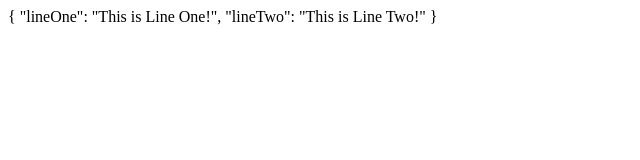
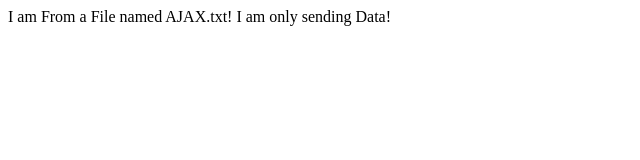
Before and after one commit to BukkitmanPlays-MCPE/MyAJAX_Experiment, a plain HTML site: page index.html in a window 1280 px wide. Shown: the whole page, without its empty margins (0-640 px from the left). Drawn offline with Linux system fonts and the light colour scheme.

Commit message:
Update index.html

```diff
--- a/index.html
+++ b/index.html
@@ -17,7 +17,7 @@
 					}
 				}
 
-				xhttp.open("GET", "AJAX.json", true);
+				xhttp.open("GET", "AJAX.txt", true);
 				xhttp.send();
 			};
 			loadDoc();
```
